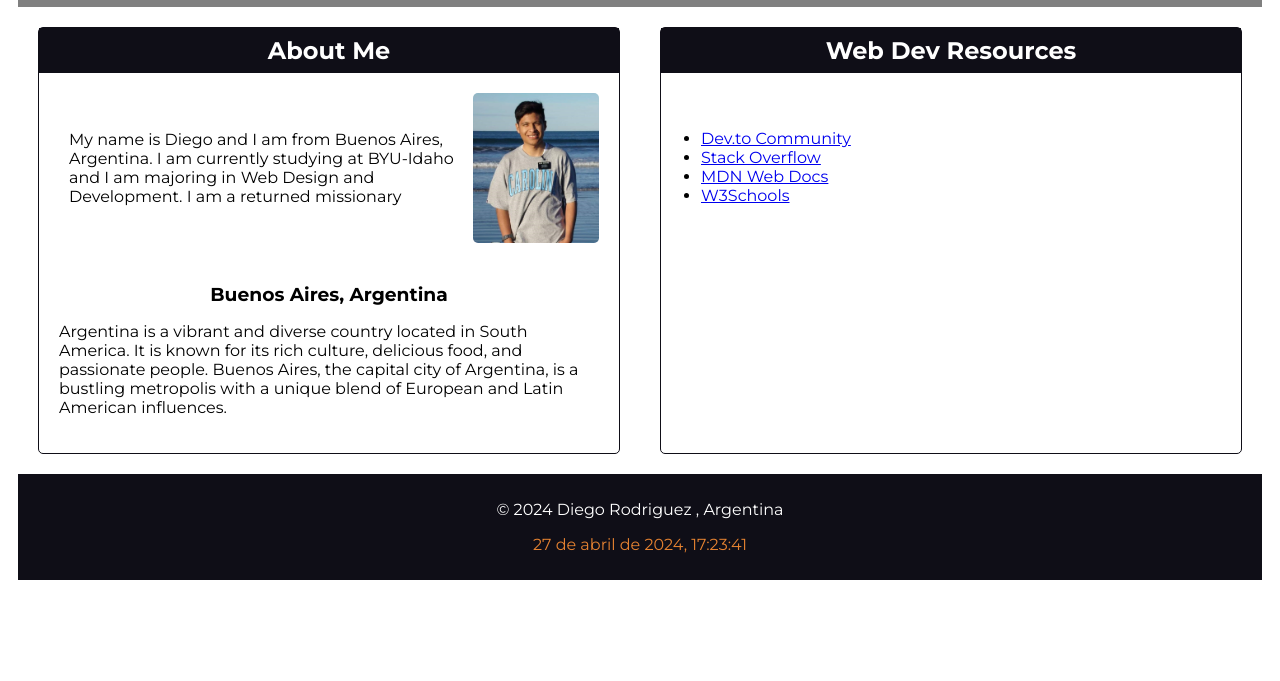
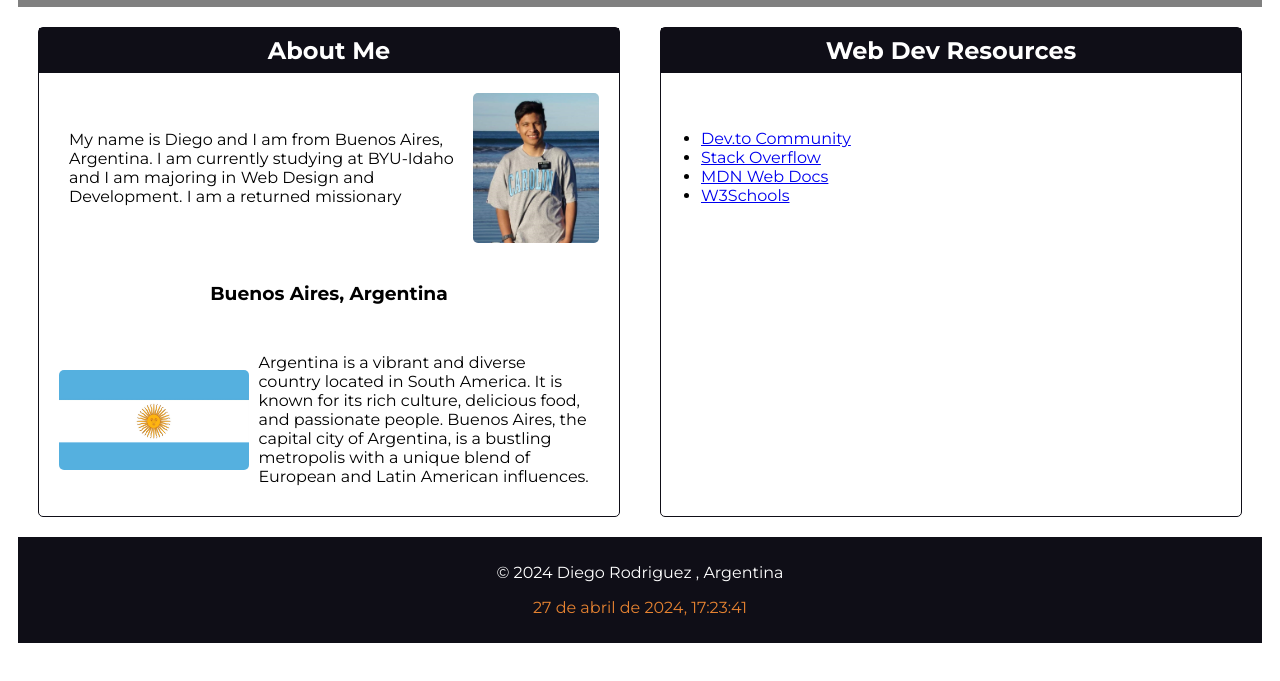
Before and after one commit to DiegoRodriguez-sc/wdd131, a plain HTML site: page index.html in a window 1280 px wide. Shown: the part 119-800 px from the top of the page. Drawn offline with Linux system fonts and the light colour scheme.

Commit message:
Update profile information and add country details in index.html, and adjust image styles in base.css

```diff
--- a/index.html
+++ b/index.html
@@ -25,8 +25,9 @@
                 <p>My name is Diego and I am from Buenos Aires, Argentina. I am currently studying at BYU-Idaho and I am majoring in Web Design and Development. I am a returned missionary</p>
                 <img src="images/profile.jpg" alt="Diego Rodriguez">
             </div>
+            <h3>Buenos Aires, Argentina</h3>
             <div class="country">
-                <h3>Buenos Aires, Argentina</h3>
+                <img src="images/flag.jpg" alt="Argentina">
                 <p>Argentina is a vibrant and diverse country located in South America. It is known for its rich culture, delicious food, and passionate people. Buenos Aires, the capital city of Argentina, is a bustling metropolis with a unique blend of European and Latin American influences.</p>
             </div>
         </section>
--- a/styles/base.css
+++ b/styles/base.css
@@ -74,7 +74,7 @@ section h2 {
     padding: 40px;
 }
 
-.profile_card img {
+.profile_card .profile img {
     width: 150px;
     height: 150px;
     border-radius: 5px;
@@ -91,6 +91,23 @@ section h2 {
     padding: 10px;
 }
 
+.country img {
+    width: 100%;
+    height: 100px;
+    border-radius: 5px;
+}
+
+.country {
+    display: flex;
+    justify-content: center;
+    align-items: center;
+}
+
+.country p{
+    margin: 0;
+    padding: 10px;
+}
+
 .country h3 {
     margin: 0;
     text-align: center;
```
Also changed, not shown: images/flag.jpg (added).
